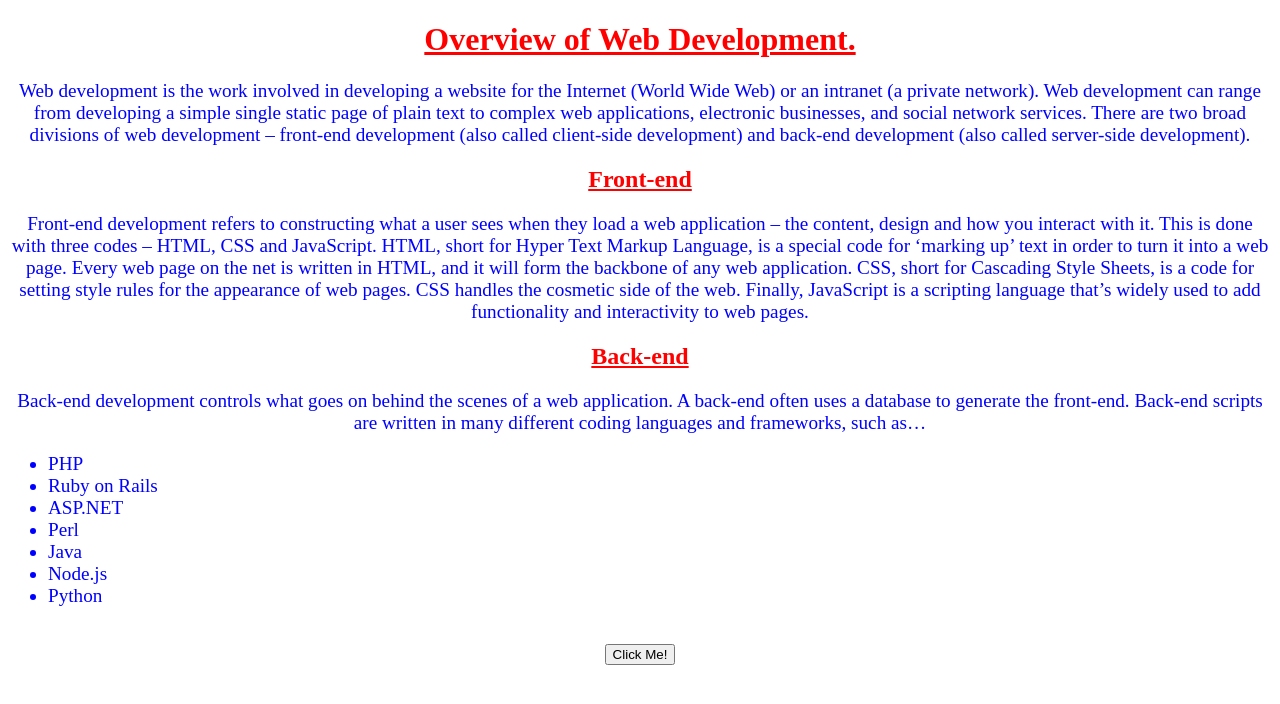
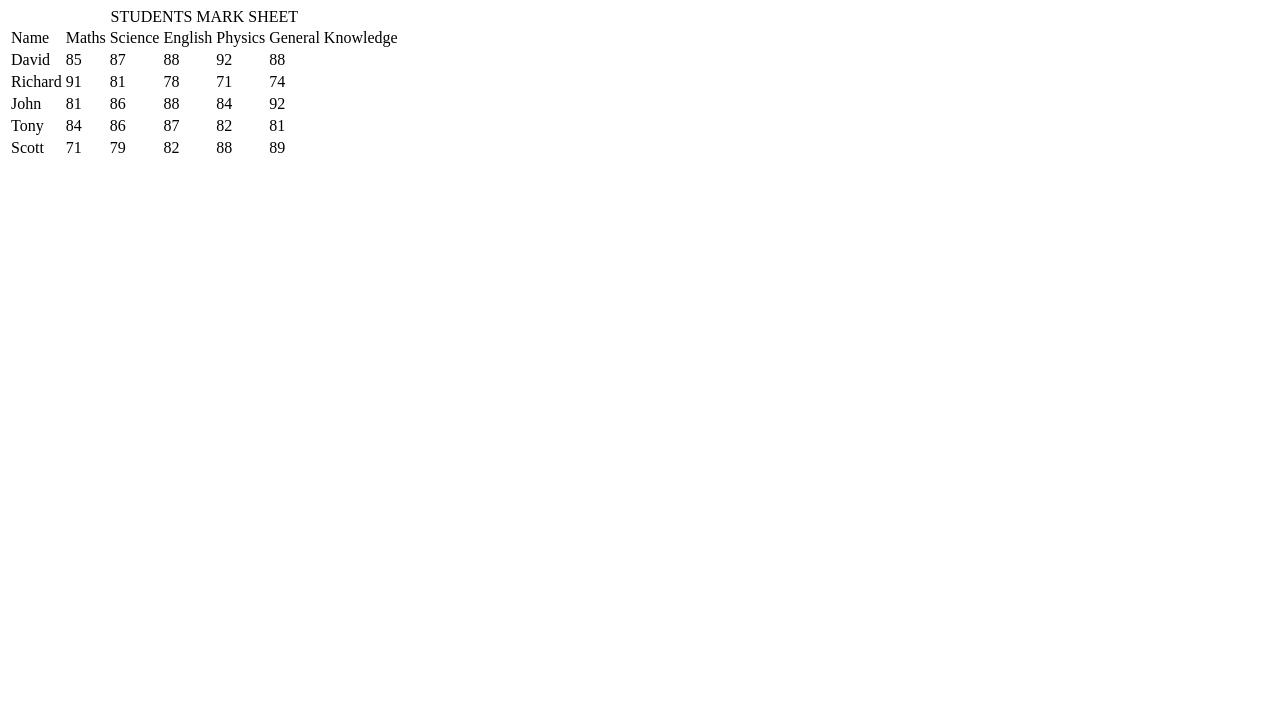
Before and after one commit to TejaMaheswari/IIDTFSD, a plain HTML site: page index.html in a window 1280 px wide. Drawn offline with Linux system fonts and the light colour scheme.

Commit message:
Update index.html

```diff
--- a/index.html
+++ b/index.html
@@ -1,34 +1,64 @@
-<!DOCTYPE html>
+<!Doctype html>
 <html>
     <head>
-        <title>Full Stack Development</title>
+        <meta content="text/html; charset=UTF-8" http-equiv="Content-Type">
+        <meta name="viewport" content="width=device-width, initial-scale=1.0">
+        <title>FSD Assignment-1</title>
         <link rel="stylesheet" href="styles.css">
     </head>
     <body>
-        <h1>Overview of Web Development.</h1>
-        <p id="para">Web development is the work involved in developing a website for the Internet (World Wide Web) or an intranet (a private network). Web development can range from developing a simple single static page of plain text to complex web applications, electronic businesses, and social network services.
-        There are two broad divisions of web development – front-end development (also called client-side development) and back-end development (also called server-side development).</p>
-        <h2>Front-end</h2>
-            <p id="para2">Front-end development refers to constructing what a user sees when they load a web application – the content, design and how you interact with it. This is done with three codes – HTML, CSS and JavaScript.
-            HTML, short for Hyper Text Markup Language, is a special code for ‘marking up’ text in order to turn it into a web page. Every web page on the net is written in HTML, and it will form the backbone of any web application. CSS, short for Cascading Style Sheets, is a code for setting style rules for the appearance of web pages. CSS handles the cosmetic side of the web. Finally, JavaScript is a scripting language that’s widely used to add functionality and interactivity to web pages.
-        </p>
-        <h2>Back-end</h2>
-        <p id="para3">
-            Back-end development controls what goes on behind the scenes of a web application. A back-end often uses a database to generate the front-end.
-            Back-end scripts are written in many different coding languages and frameworks, such as…
-        </p>
-        <ul class="items" id="list">
-            <li>PHP</li>
-            <li>Ruby on Rails</li>
-            <li>ASP.NET</li>
-            <li>Perl</li>
-            <li>Java</li>
-            <li>Node.js</li>
-            <li>Python</li>
-        </ul><br/>
-        <div class="btn" >
-        <button onclick="myFunction()">Click Me!</button>
-    </div>
-    <script src="script.js"></script>
+        <table>
+            <thead>
+                <caption>STUDENTS MARK SHEET</caption>
+            </thead>
+            <tr>
+                <td>Name</td>
+                <td>Maths</td>
+                <td>Science</td>
+                <td>English</td>
+                <td>Physics</td>
+                <td>General Knowledge</td>
+            </tr>
+            <tr>
+                <td>David</td>
+                <td>85</td>
+                <td>87</td>
+                <td>88</td>
+                <td>92</td>
+                <td>88</td>
+            </tr>
+            <tr>
+                <td>Richard</td>
+                <td>91</td>
+                <td>81</td>
+                <td>78</td>
+                <td>71</td>
+                <td>74</td>
+            </tr>
+            <tr>
+                <td>John</td>
+                <td>81</td>
+                <td>86</td>
+                <td>88</td>
+                <td>84</td>
+                <td>92</td>
+            </tr>
+            <tr>
+                <td>Tony</td>
+                <td>84</td>
+                <td>86</td>
+                <td>87</td>
+                <td>82</td>
+                <td>81</td>
+            </tr>
+            <tr>
+                <td>Scott</td>
+                <td>71</td>
+                <td>79</td>
+                <td>82</td>
+                <td>88</td>
+                <td>89</td>
+            </tr>
+        </table>
     </body>
 </html>
```
